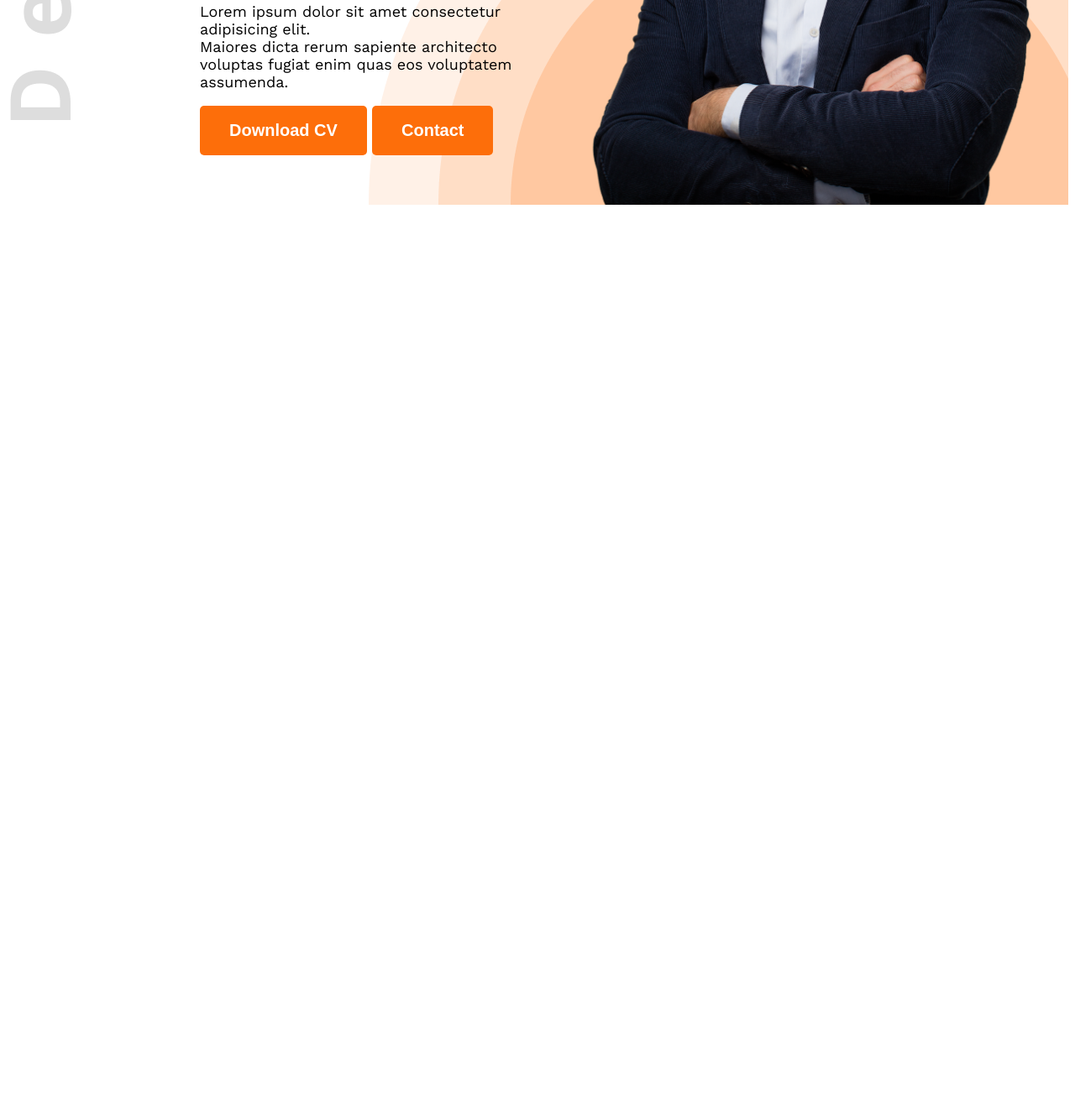
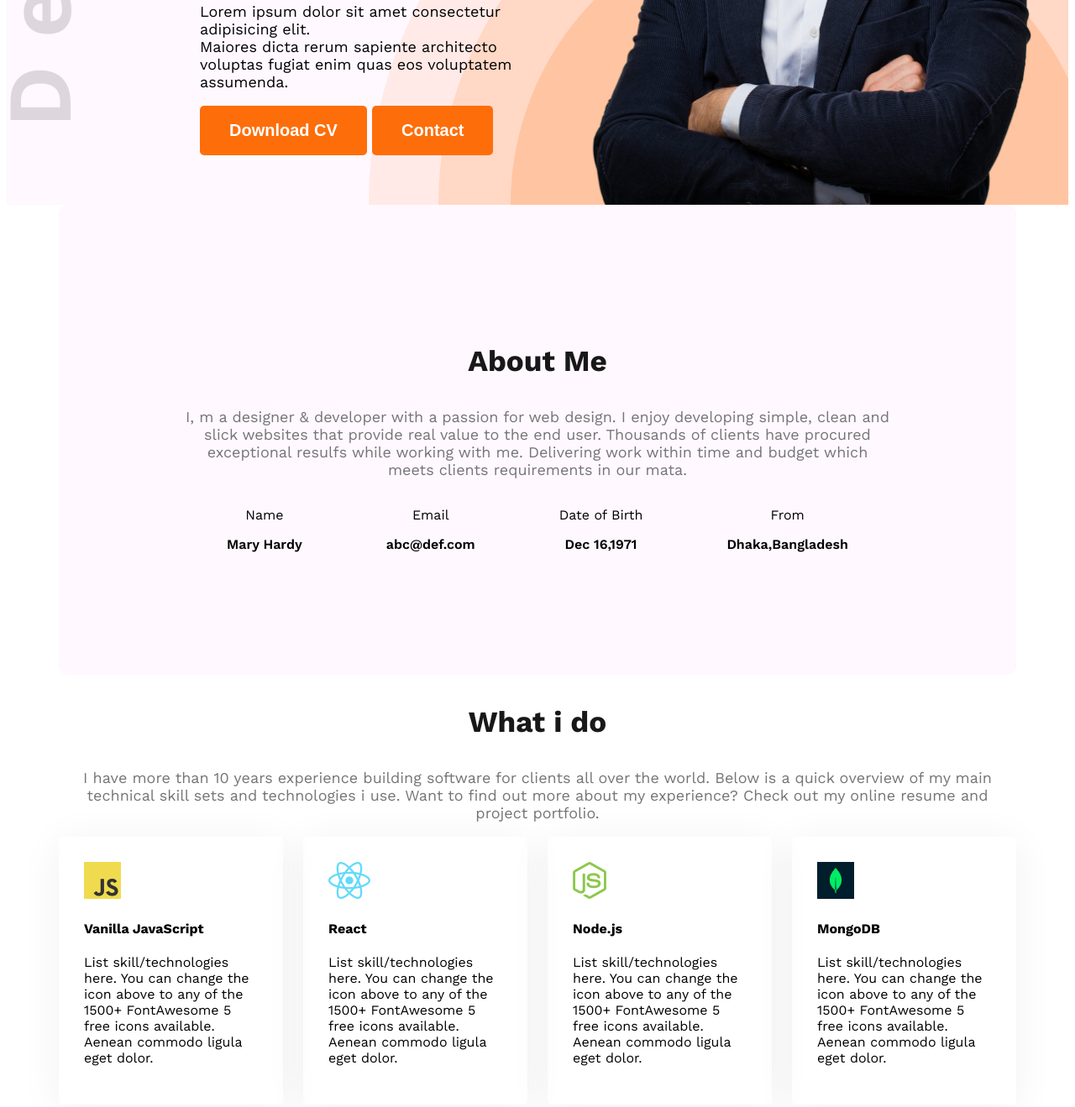
Before and after one commit to juwelco30/web-dev-protfolio, a plain HTML site: page index.html in a window 1280 px wide. Shown: the part 670-1989 px from the top of the page at 84% size. Before the commit the page ends 922 px from the top, so only its background shows below. Drawn offline with nearby package versions, Linux system fonts and the light colour scheme.

Commit message:
added main

```diff
--- a/index.html
+++ b/index.html
@@ -10,7 +10,7 @@
     <link rel="stylesheet" href="style/style.css">
 </head>
 <body class="work-sans-normal">
-    <header class="header">
+    <header class="header secondary-bg">
        <nav>
         <h3 class="nav-title">Ma<span class="text-primary">r</span>y</h3>
         <ul>
@@ -32,8 +32,60 @@
                   <img class="banner-profile-pc" src="images/hardy.png" alt="">
        </div>
     </header>
-    <main>
-
+    <main class="main">
+     <section class="about secondary-bg">
+        <h3 class="section-title">About Me</h3>
+        <p class="section-description">I, m a designer & developer with a passion for web design. I enjoy developing simple, clean and slick websites that provide real value to the end user. Thousands of clients have procured exceptional resulfs while working with me. Delivering work within time and budget which meets clients requirements in our mata.</p>
+        <div class="about-items">
+            <div class="about-itme">
+                <p class="item-title">Name</p>
+                <p class="item-description">Mary Hardy</p>
+            </div>
+            <div class="about-itme">
+                <p class="item-title">Email</p>
+                <p class="item-description">abc@def.com</p>
+            </div>
+            <div class="about-itme">
+                <p class="item-title">Date of Birth</p>
+                <p class="item-description">Dec 16,1971</p>
+            </div>
+            <div class="about-itme">
+                <p class="item-title">From</p>
+                <p class="item-description">Dhaka,Bangladesh</p>
+            </div>
+        </div>
+     </section>
+     <!--what is do section start-->
+    <section class="skills">
+        <h3 class="section-title text-center">
+            What i do
+        </h3>
+        <p class="section-description text-center">
+            I have more than 10 years experience building software for clients all over the world. Below is a quick overview of my main technical skill sets and technologies i use. Want to find out more about my experience? Check out my online resume and project portfolio.
+        </p>
+        <div class="skills-container">
+            <div class="skill">
+                <img src="images/icons/js.png" alt="">
+                <h4 class="skill-title">Vanilla JavaScript</h4>
+                <p class="skill-description">List skill/technologies here. You can change the icon above to any of the 1500+ FontAwesome 5 free icons available. Aenean commodo ligula eget dolor.</p>
+            </div>
+            <div class="skill">
+                <img src="images/icons/react.png" alt="">
+                <h4 class="skill-title">React</h4>
+                <p class="skill-description">List skill/technologies here. You can change the icon above to any of the 1500+ FontAwesome 5 free icons available. Aenean commodo ligula eget dolor.</p>
+            </div>
+            <div class="skill">
+                <img src="images/icons/nodejs.png" alt="">
+                <h4 class="skill-title">Node.js</h4>
+                <p class="skill-description">List skill/technologies here. You can change the icon above to any of the 1500+ FontAwesome 5 free icons available. Aenean commodo ligula eget dolor.</p>
+            </div>
+            <div class="skill">
+                <img src="images/icons/mongo.png" alt="">
+                <h4 class="skill-title">MongoDB</h4>
+                <p class="skill-description">List skill/technologies here. You can change the icon above to any of the 1500+ FontAwesome 5 free icons available. Aenean commodo ligula eget dolor.</p>
+            </div>
+        </div>
+    </section>
     </main>
     <footer>
 
--- a/style/style.css
+++ b/style/style.css
@@ -12,6 +12,9 @@
     background-position: top left, bottom right;
 }
 /* shared style*/
+.secondary-bg{
+    background-color: #fff8ff;
+}
 .text-primary{
     color: #FD6E0A;
 }
@@ -28,6 +31,18 @@
     padding: 18px 35px;
     border-radius: 5px;
 
+}
+.section-title{
+    font-size: 35px;
+    font-weight: bold;
+    color: #181818;
+}
+.section-description{
+    font-size: 18px;
+    color: #757575;
+}
+.text-center{
+    text-align: center;
 }
 /* Nav styles */
 nav{
@@ -79,3 +94,40 @@ nav li a{
 .banner-profile-pc{
     width: 580px;
 }
+/* main */
+.main{
+    max-width: 1140px;
+    margin: 0 auto;
+}
+main-section{
+    margin-top: 130px;
+    margin-bottom: 130px;
+}
+
+/* about */
+.about{
+    border-radius: 10px;
+    padding: 130px 150px;
+    text-align: center;
+
+}
+.about-items{
+    display: flex;
+    justify-content: space-around;
+
+}
+.item-description{
+    font-weight: 600;
+}
+
+/* skills section style */
+.skills-container{
+    display: flex;
+    gap: 24px;
+
+}
+.skill{
+    padding: 30px;
+    border-radius: 5px;
+    box-shadow: 0px 6px 50px 0px rgba(0, 0, 0, 0.06);
+}
```
